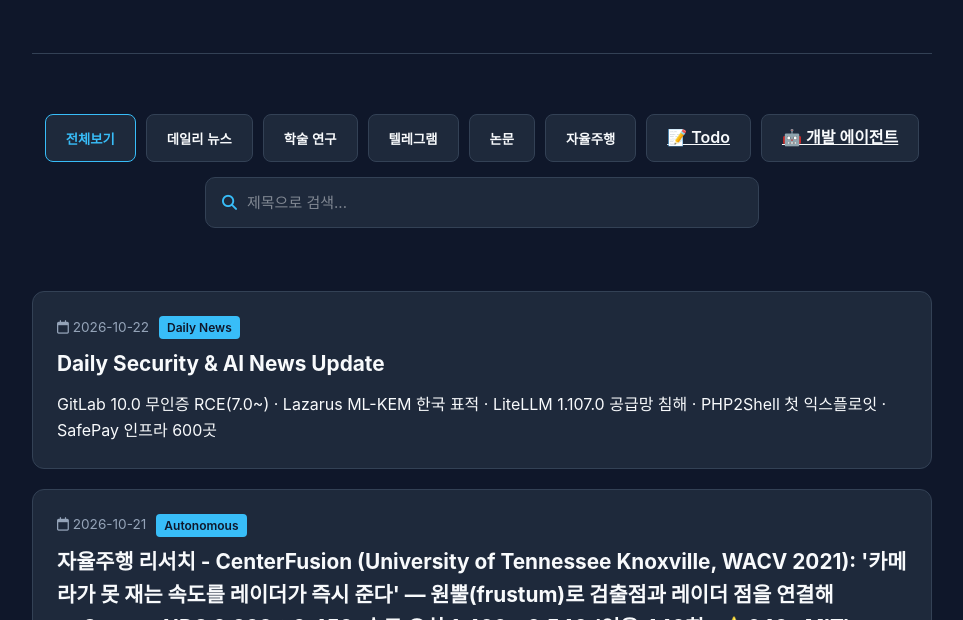
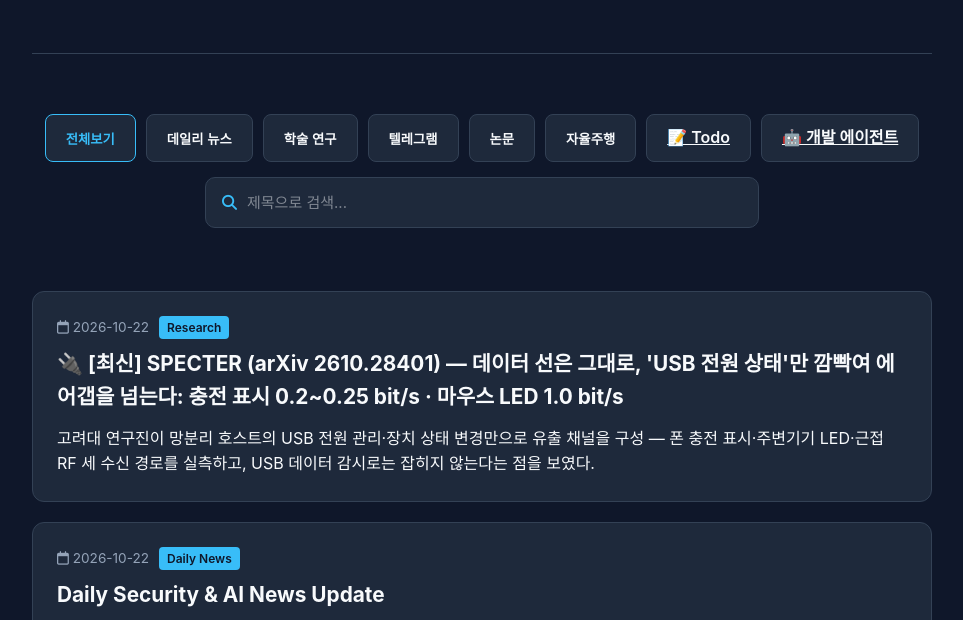
Before and after one commit to mr-newbe/mr-newbe.github.io, a plain HTML site: page index.html in a window 1280 px wide. Shown: the part 175-795 px from the top of the page, without its empty margins (158-1121 px from the left). Drawn offline with Linux system fonts and the light colour scheme.

Commit message:
Add 2026-10-22 research post to index

```diff
--- a/index.html
+++ b/index.html
@@ -319,6 +319,14 @@
 
         <main>
             <ul class="post-list">
+                <li class="post-item" data-category="research">
+                    <div class="post-meta">
+                        <span><i class="fa-regular fa-calendar"></i> 2026-10-22</span>
+                        <span class="badge">Research</span>
+                    </div>
+                    <a href="security-research-2026-10-22.html" class="post-title">🔌 [최신] SPECTER (arXiv 2610.28401) — 데이터 선은 그대로, 'USB 전원 상태'만 깜빡여 에어갭을 넘는다: 충전 표시 0.2~0.25 bit/s · 마우스 LED 1.0 bit/s</a>
+                    <div class="post-excerpt">고려대 연구진이 망분리 호스트의 USB 전원 관리·장치 상태 변경만으로 유출 채널을 구성 — 폰 충전 표시·주변기기 LED·근접 RF 세 수신 경로를 실측하고, USB 데이터 감시로는 잡히지 않는다는 점을 보였다.</div>
+                </li>
                 <li class="post-item" data-category="daily">
                     <div class="post-meta">
                         <span><i class="fa-regular fa-calendar"></i> 2026-10-22</span>
```
